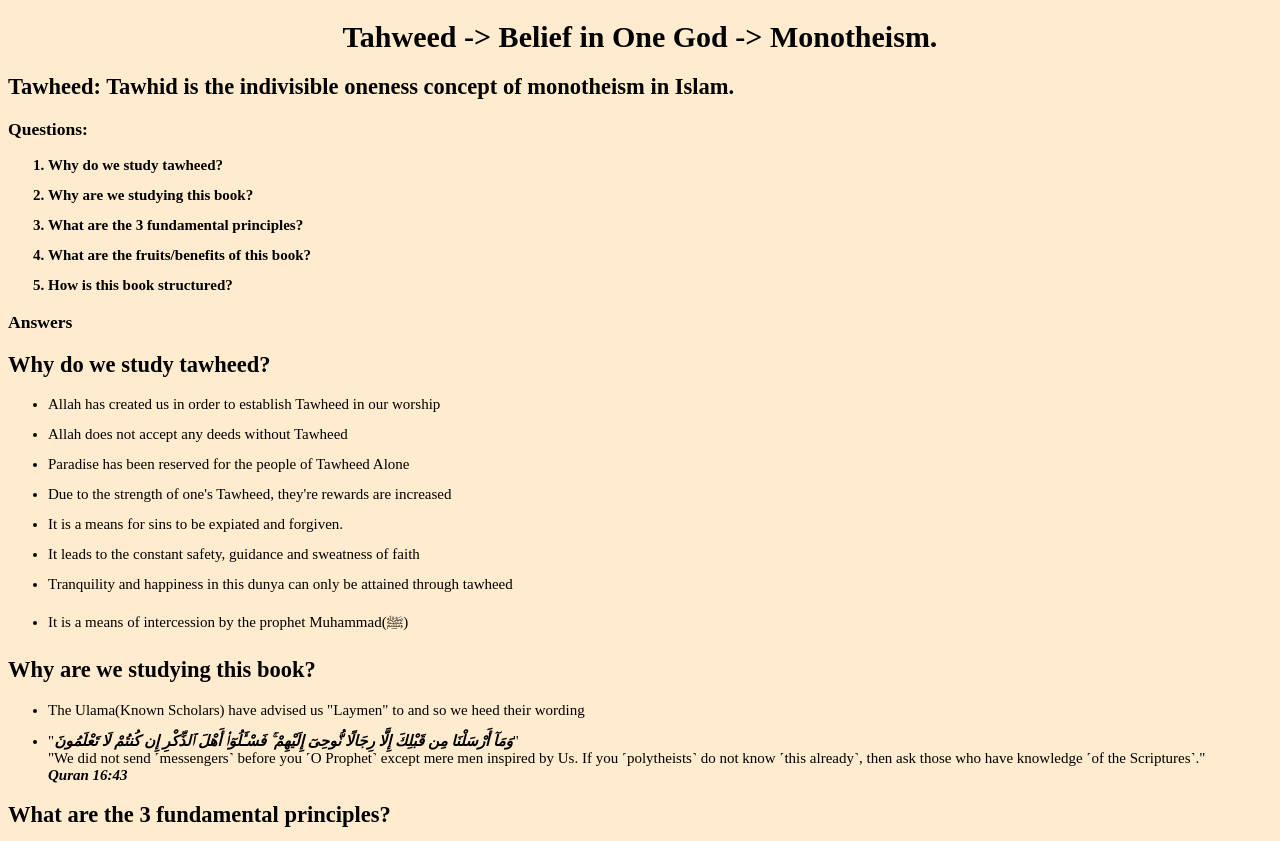
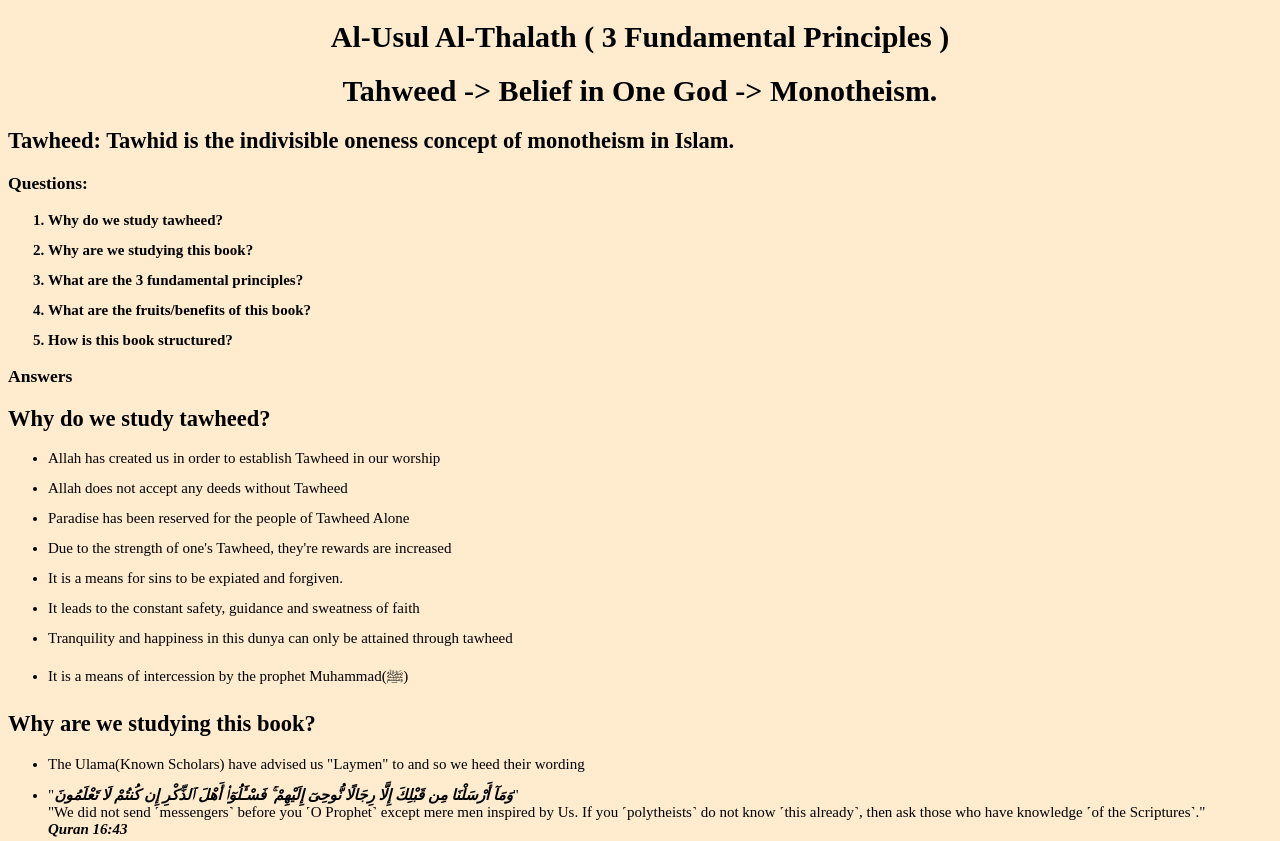
Before and after one commit to AbuAlKebulan/tawheed.github.io, a plain HTML site: page index.html in a window 1280 px wide. Shown: the top 841 px of the page. Drawn offline with Linux system fonts and the light colour scheme.

Commit message:
added title of book

```diff
--- a/index.html
+++ b/index.html
@@ -9,6 +9,7 @@
   </head>
   <body>
     <main>
+      <h1 class="btitle">Al-Usul Al-Thalath ( 3 Fundamental Principles )</h1>
       <h1>Tahweed -> Belief in One God -> Monotheism.</h1>
       <h2>
         Tawheed: Tawhid is the indivisible oneness concept of monotheism in
```
